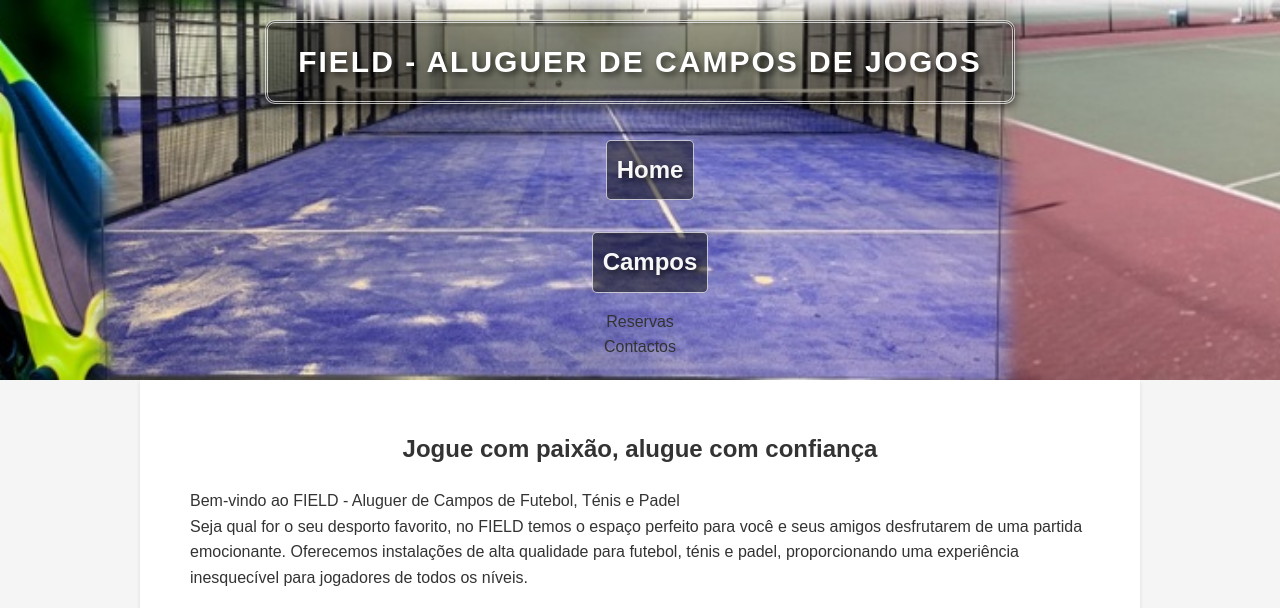
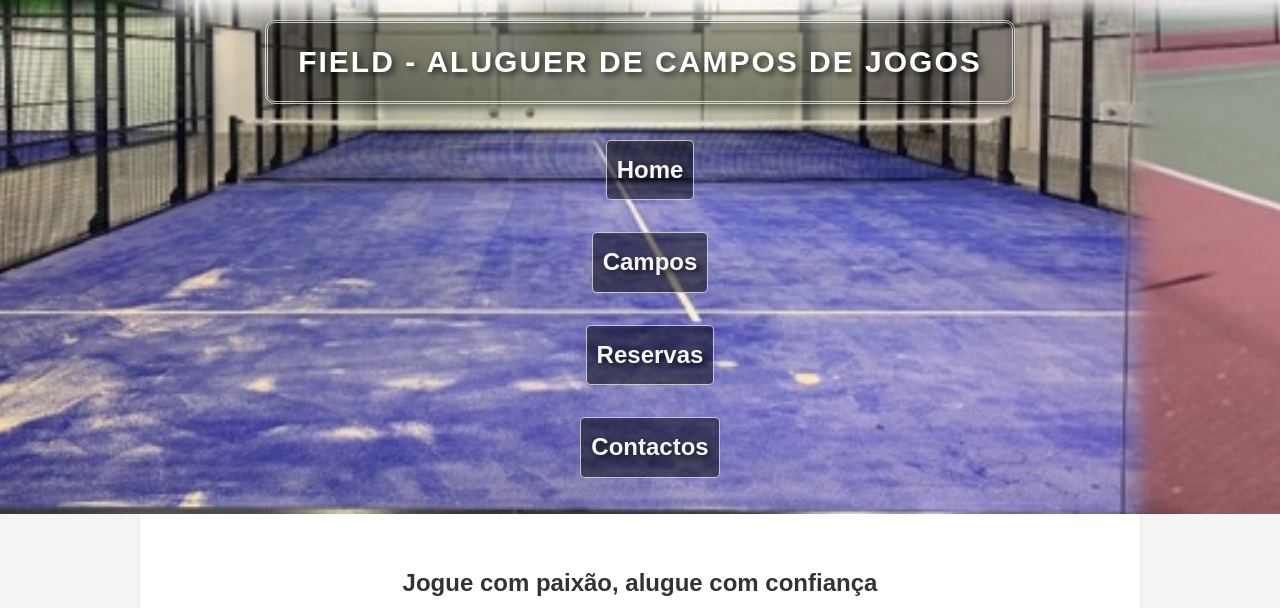
Before and after one commit to inf23tig21/html, a plain HTML site: page index.html in a window 1280 px wide. Shown: the top 608 px of the page. Drawn offline with Linux system fonts and the light colour scheme.

Commit message:
Update index.html

```diff
--- a/index.html
+++ b/index.html
@@ -19,8 +19,8 @@
             <ul>
                 <li><a href="index.html" title="Home">Home</a></li>
                 <li><a href="campos.html" title="Campos">Campos</a></li>
-                <li href="reservas.html" title="Reservas">Reservas</li>
-                <li href="contactos.html" title="Contactos">Contactos</li>
+                <li><a href="reservas.html" title="Reservas">Reservas</a></li>
+                <li><a href="contactos.html" title="Contactos">Contactos</a></li>
 
             </ul>
         </nav>
```
